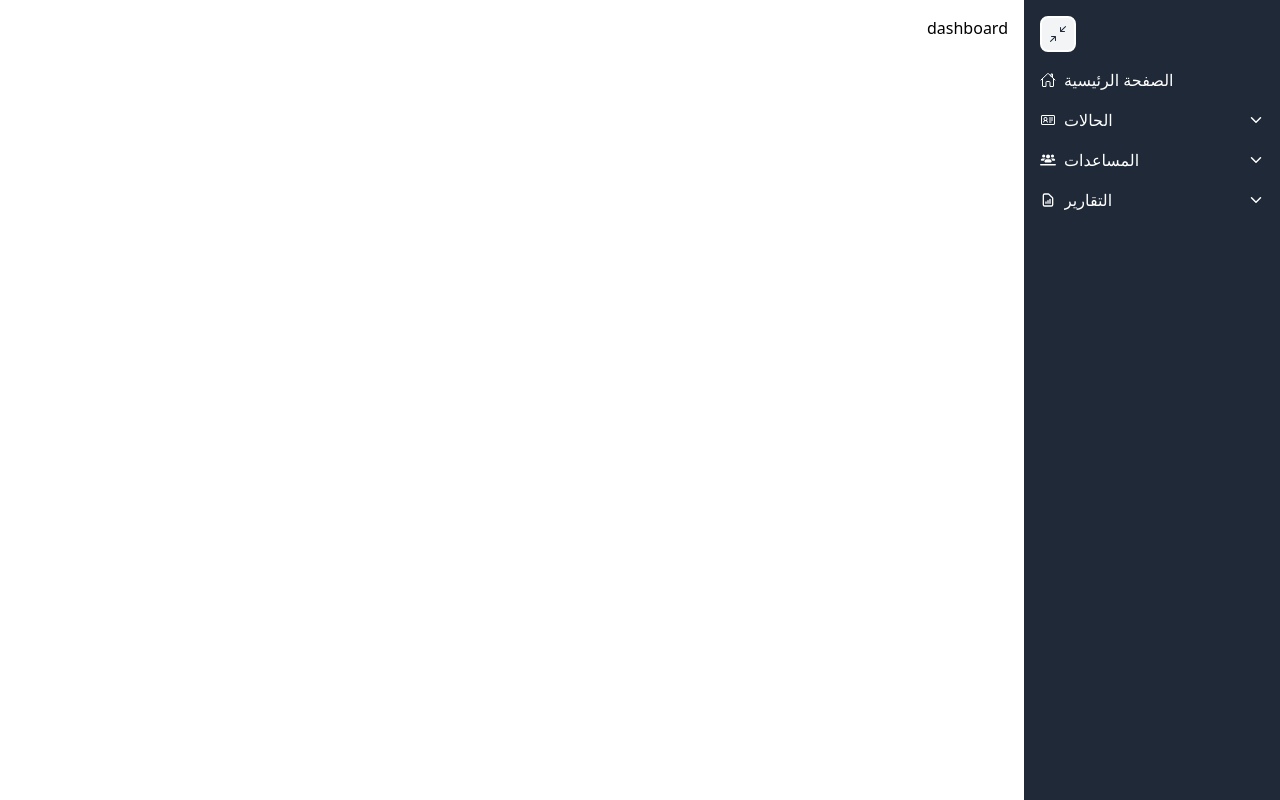
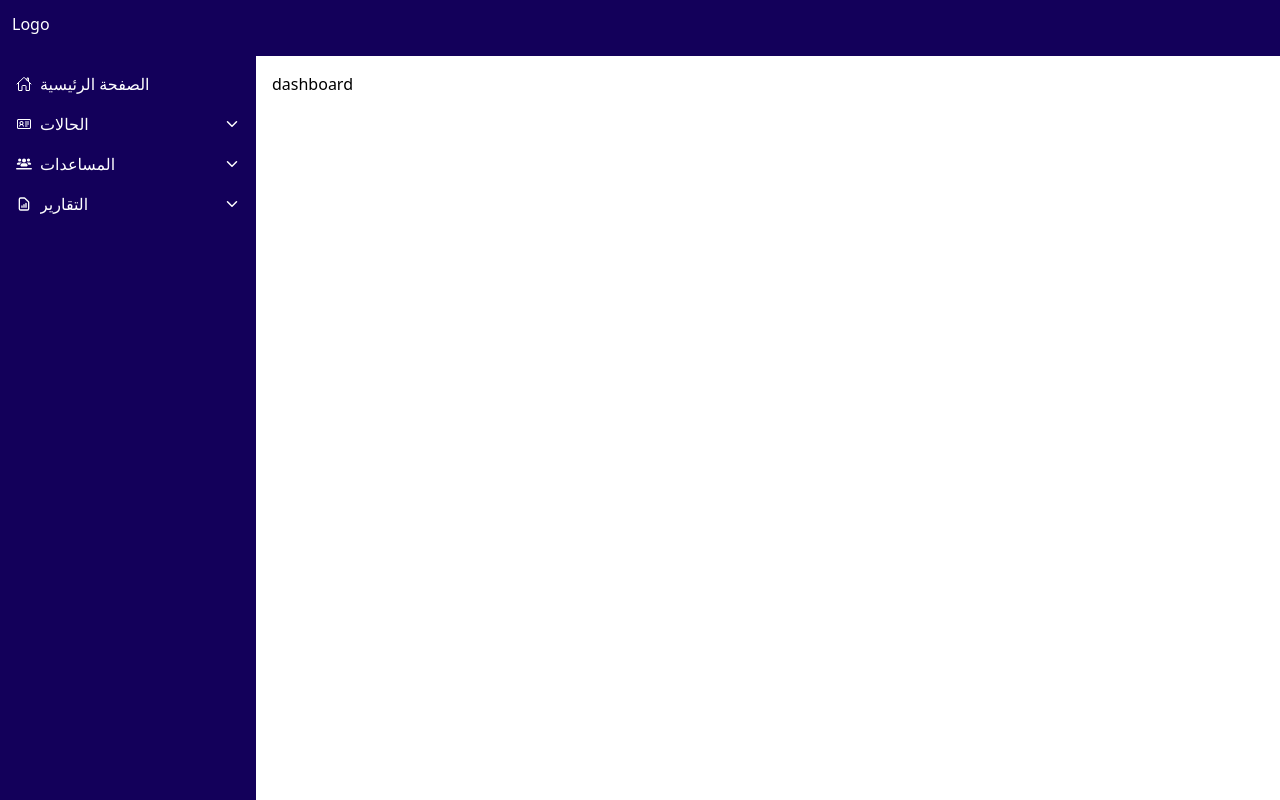
Before and after one commit to Abdelghani-Adel/charity_frontend, a Next.js app: page / in a window 1280 px wide. Built offline with nearby package versions, Linux system fonts and the light colour scheme.

Commit message:
Refactor: sidebar

```diff
--- a/app/layout.tsx
+++ b/app/layout.tsx
@@ -1,6 +1,7 @@
 import type { Metadata } from "next";
 import "@/styles/index.css";
 import Sidebar from "@/components/Sidebar";
+import Header from "@/components/Header";
 
 export const metadata: Metadata = {
   title: "Charity System",
@@ -13,12 +14,17 @@ export default function RootLayout({
   children: React.ReactNode;
 }>) {
   return (
-    <html>
+    <html lang="ar">
       <body>
-        <div className="flex min-h-screen overflow-hidden text-right">
-          <Sidebar />
+        <div className="h-screen overflow-hidden">
+          <Header />
+          <div className="flex h-full">
+            <div className="hidden md:block w-64">
+              <Sidebar />
+            </div>
 
-          <div className="flex-grow p-4 overflow-auto">{children}</div>
+            <div className="flex-grow p-4 overflow-auto">{children}</div>
+          </div>
         </div>
       </body>
     </html>
--- /dev/null
+++ b/components/Header.tsx
@@ -0,0 +1,35 @@
+"use client";
+import { BsList } from "react-icons/bs";
+import Sidebar from "./Sidebar";
+import { useState } from "react";
+
+const Header = () => {
+  const [isCollapsed, setIsCollapsed] = useState(false);
+
+  return (
+    <>
+      <div className="w-full p-3 text-white bg-secondary-dark flex justify-between h-14">
+        <div className="logo">Logo</div>
+
+        <div className="md:hidden">
+          <button
+            onClick={() => setIsCollapsed(!isCollapsed)}
+            className="focus:outline-none mr-auto border-white border-2 p-1 rounded-lg bg-gray-100 text-gray-800"
+          >
+            <BsList className="w-6 h-6" />
+          </button>
+        </div>
+      </div>
+
+      <div
+        className={`md:hidden transition-all duration-500 fixed top-14 w-2/3 h-screen ${
+          isCollapsed ? "-right-full" : "right-0"
+        }`}
+      >
+        <Sidebar />
+      </div>
+    </>
+  );
+};
+
+export default Header;
--- a/components/Navigation.tsx
+++ b/components/Navigation.tsx
@@ -44,18 +44,12 @@ const navItems: INavItem[] = [
   },
 ];
 
-type IProps = {
-  isCollapsed: boolean;
-};
-
-const Navigation = (props: IProps) => {
-  const { isCollapsed } = props;
-
+const Navigation = () => {
   return (
     <nav className="w-full">
       <ul className="flex flex-col space-y-4">
         {navItems.map((item) => (
-          <NavItem isCollapsed={isCollapsed} item={item} key={v4()} />
+          <NavItem item={item} key={v4()} />
         ))}
       </ul>
     </nav>
@@ -63,12 +57,11 @@ const Navigation = (props: IProps) => {
 };
 
 type INavitemProps = {
-  isCollapsed: boolean;
   item: INavItem;
 };
 
 const NavItem = (props: INavitemProps) => {
-  const { item, isCollapsed } = props;
+  const { item } = props;
   const [isOpened, setIsOpened] = useState(false);
 
   const toggle = () => setIsOpened(!isOpened);
@@ -78,17 +71,13 @@ const NavItem = (props: INavitemProps) => {
         {/* Main item */}
         <Link href={item.href} className="flex items-center w-full">
           <item.icon />
-          <span
-            className={`ml-2 transition-width duration-300 overflow-hidden ${
-              isCollapsed ? "w-0" : "w-auto"
-            }`}
-          >
+          <span className={`ml-2 transition-width duration-300 overflow-hidden w-auto `}>
             {item.label}
           </span>
         </Link>
 
         {/* Arrow */}
-        {item.children.length > 0 && !isCollapsed && (
+        {item.children.length > 0 && (
           <button onClick={toggle} className="focus:outline-none ml-2">
             <IoChevronDownOutline
               className={`h-4 w-4 transition-transform ${isOpened ? "rotate-180" : "rotate-0"}`}
@@ -100,9 +89,7 @@ const NavItem = (props: INavitemProps) => {
       {/* Sub items */}
       {item.children.length > 0 && isOpened && (
         <ul
-          className={`mt-2 ml-2  transition-max-height duration-300 overflow-hidden  w-full ${
-            isCollapsed ? "max-h-0" : "max-h-screen"
-          }`}
+          className={`mt-2 ml-2  transition-max-height duration-300 overflow-hidden  w-full max-h-screen `}
         >
           {item.children.map((child) => (
             <li key={child.href} className="p-2 w-full hover:bg-gray-600">
--- a/components/Sidebar.tsx
+++ b/components/Sidebar.tsx
@@ -1,26 +1,10 @@
 "use client";
-import { useState } from "react";
-import { BsArrowsAngleContract, BsArrowsAngleExpand } from "react-icons/bs";
 import Navigation from "./Navigation";
 
 const Sidebar = () => {
-  const [isCollapsed, setIsCollapsed] = useState(false);
-
   return (
-    <div
-      className={`shrink-0 bg-gray-800 text-white ${
-        isCollapsed ? "w-16" : "w-64"
-      } transition-width duration-300 order-last`}
-    >
-      <div className="flex flex-col items-center p-4 space-y-4">
-        <button
-          onClick={() => setIsCollapsed(!isCollapsed)}
-          className="focus:outline-none mr-auto border-white border-2 p-2 rounded-lg bg-gray-100 text-gray-800"
-        >
-          {isCollapsed ? <BsArrowsAngleExpand /> : <BsArrowsAngleContract />}
-        </button>
-        <Navigation isCollapsed={isCollapsed} />
-      </div>
+    <div className="items-center p-4 space-y-4 h-full bg-secondary-dark text-white">
+      <Navigation />
     </div>
   );
 };
```
